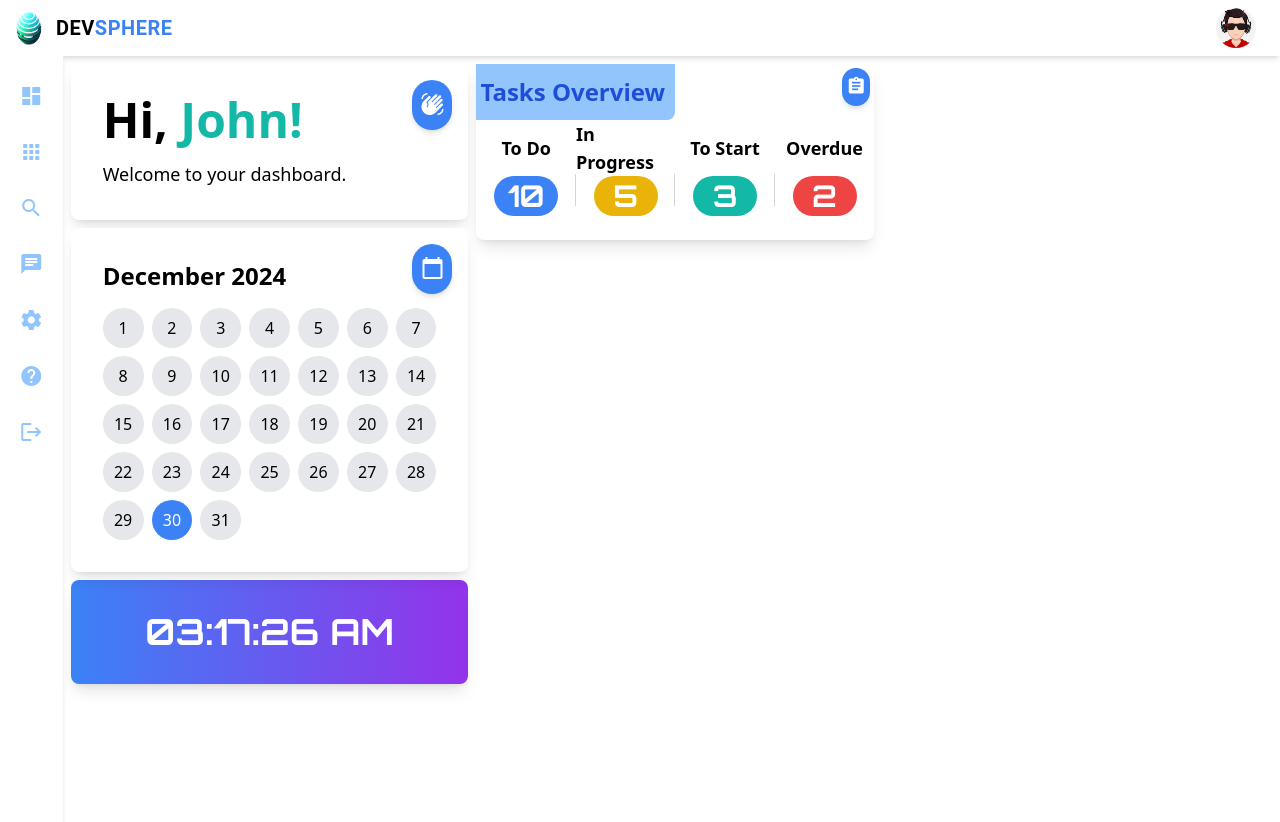
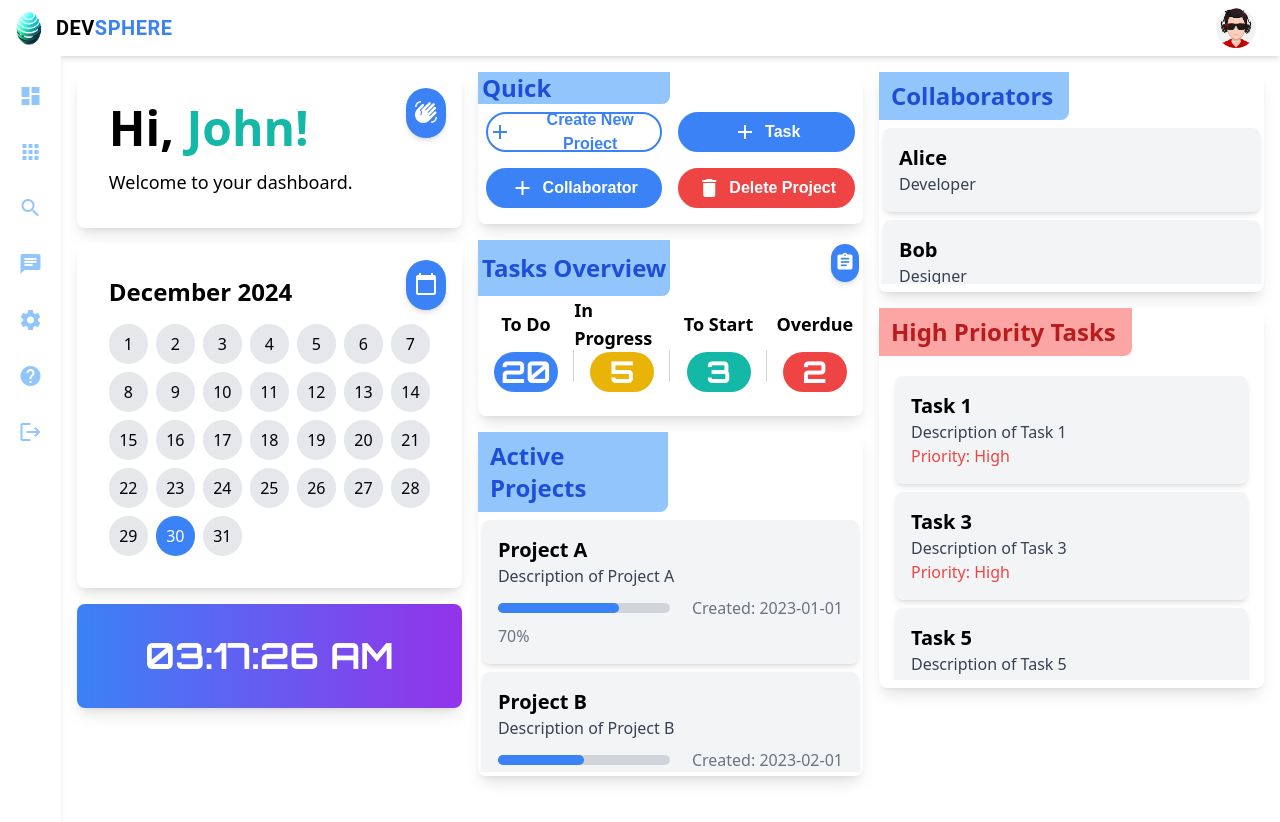
Before and after one commit to SenalAriyaratne/devsphere, a React (Create React App) app in the folder Endeavor.ReactUi/react-ui/: page /dashboard in a window 1280 px wide. Both pictures are taken after a click on the button "Sign in". Shown: the top 822 px of the page. Built offline with nearby package versions, Linux system fonts and the light colour scheme.

Commit message:
update page with new components

```diff
--- a/Endeavor.ReactUi/react-ui/src/pages/Dashboard.js
+++ b/Endeavor.ReactUi/react-ui/src/pages/Dashboard.js
@@ -3,26 +3,59 @@ import WelcomeCard from '../components/WelcomeCard';
 import CalendarCard from '../components/CalendarCard';
 import TimeCard from '../components/TimeCard';
 import TasksOverviewCard from '../components/TasksOverviewCard';
-
+import ActiveProjectsCard from '../components/ActiveProjectCard';
+import CollaboratorsCard from '../components/CollaboratorsCard';
+import HighPriorityTasksCard from '../components/HighPriorityTasksCard';
+import AddTaskAndProjectCard from '../components/AddTaskAndProjectCard';
 const Dashboard = () => {
   const firstName = 'John'; // Replace this with the actual user's first name
   const tasks = {
-    toDo: 10,
+    toDo: 20,
     inProgress: 5,
     toStart: 3,
     overdue: 2,
   };
+  const projects = [
+    { name: 'Project A', description: 'Description of Project A', createdDate: '2023-01-01', progress: 70, tasks: [
+      { name: 'Task 1', description: 'Description of Task 1', priority: 'High' },
+      { name: 'Task 2', description: 'Description of Task 2', priority: 'Low' },
+    ]},
+    { name: 'Project B', description: 'Description of Project B', createdDate: '2023-02-01', progress: 50, tasks: [
+      { name: 'Task 3', description: 'Description of Task 3', priority: 'High' },
+      { name: 'Task 4', description: 'Description of Task 4', priority: 'Medium' },
+    ]},
+    { name: 'Project C', description: 'Description of Project C', createdDate: '2023-03-01', progress: 30, tasks: [
+      { name: 'Task 5', description: 'Description of Task 5', priority: 'High' },
+      { name: 'Task 6', description: 'Description of Task 6', priority: 'Low' },
+    ]},
+  ];
+  const collaborators = [
+    { name: 'Alice', role: 'Developer' },
+    { name: 'Bob', role: 'Designer' },
+    { name: 'Charlie', role: 'Project Manager' },
+    // Add more collaborators as needed
+  ];
+  const highPriorityTasks = projects.flatMap(project => project.tasks.filter(task => task.priority === 'High'));
+
   return (
-    <div className="grid md:grid-cols-3 grid-rows-3 ">
-      <div className="row-span-1 col-span-1 mt-2 ml-2 space-y-2">
+
+    <div className="grid md:grid-cols-3 grid-cols-1 gap-4 p-4 h-screen md:overflow-hidden">
+      <div className="space-y-4">
         <WelcomeCard firstName={firstName} />
         <CalendarCard />
         <TimeCard />
       </div>
-      <div className="row-span-1 col-span-1 mt-2 ml-2 space-y-2">
+      <div className="space-y-4">
+        <AddTaskAndProjectCard />
         <TasksOverviewCard tasks={tasks} />
+        <ActiveProjectsCard projects={projects} />
+
       </div>
-
+      <div className="space-y-4">
+        {/* Additional content can go here */}
+        <CollaboratorsCard collaborators={collaborators} />
+        <HighPriorityTasksCard tasks={highPriorityTasks} />
+      </div>
     </div>
   );
 };
```
